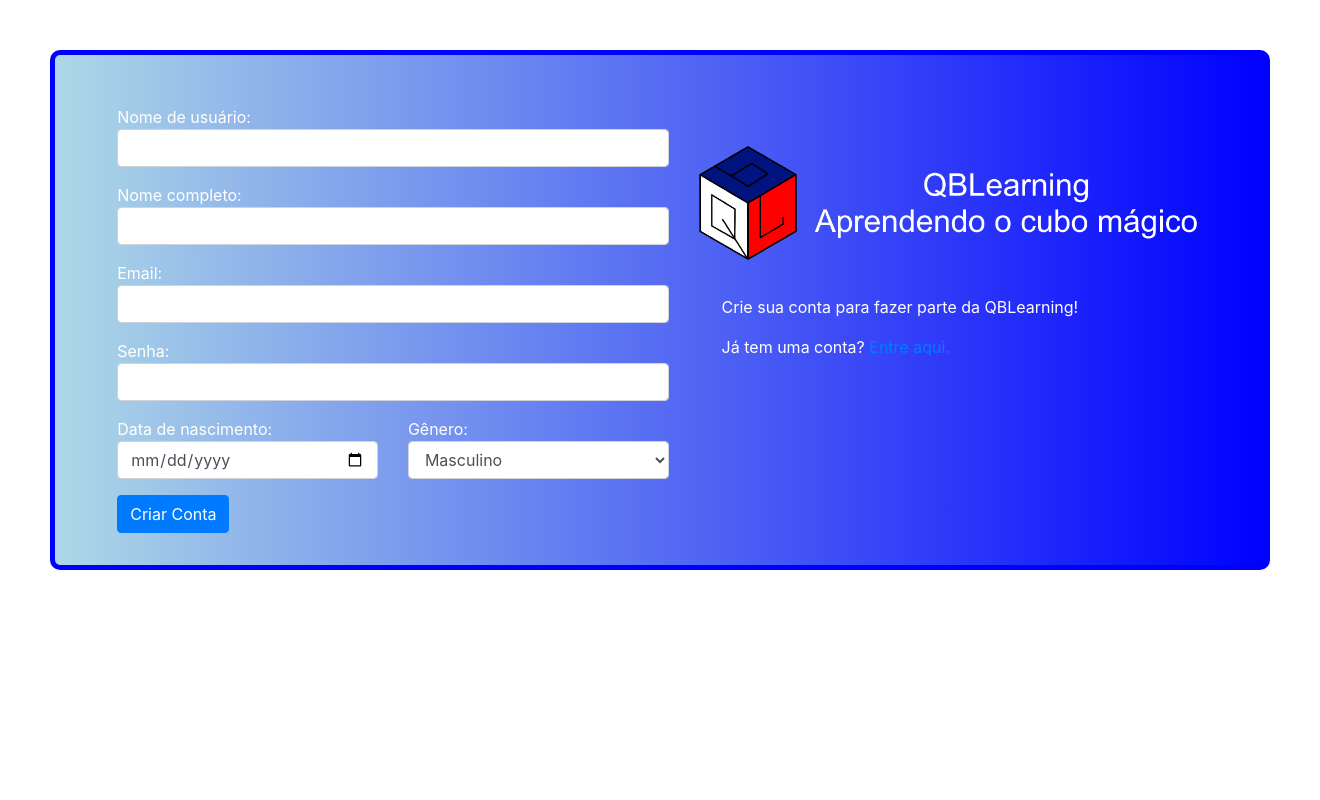
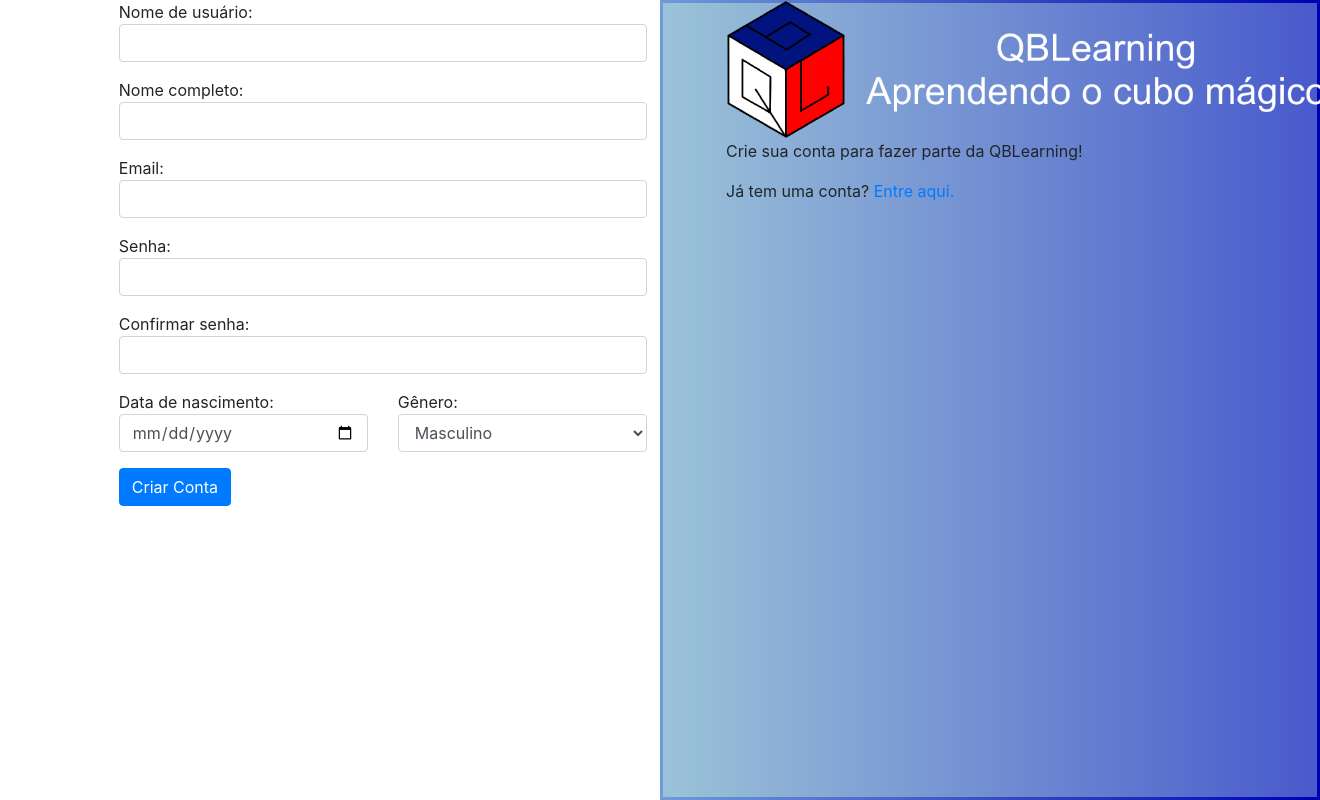
Before and after one commit to cassioPsantos/qblearning, a PHP site: page /qblearning/cadastrar.php in a window 1320 px wide. Run offline with PHP 8.4, Linux system fonts and the light colour scheme.

Commit message:
nsaofjdsa0o dsaodsaondsaohn

```diff
--- a/cadastrar.php
+++ b/cadastrar.php
@@ -15,99 +15,79 @@ if (isset($_POST['btnEnviar'])) {
     $foto = "default.png";
     $email = $_POST['email'];
     $senha = $_POST['senha'];
+    $confirmar_senha = $_POST['confirmar_senha'];
     $genero = $_POST['genero'];
     $nascimento =  $_POST['nascimento'];
 
+    if ($senha == $confirmar_senha) {
         $sql = "INSERT INTO usuarios (nome_usuario, nome_completo, email, senha, genero, nascimento, descricao, foto)
                 VALUES ('$nome_usuario', '$nome_completo', '$email', '$senha', '$genero', '$nascimento', '$descricao', '$foto')";
-
         mysqli_query($conn, $sql);
 
         if (mysqli_affected_rows($conn) > 0) {
-
             echo "<script> alert('Usuário cadastrado com sucesso.') </script>";
+        } else {
+            echo "<script> alert('Ocorreu algum erro.') </script>";
         }
-        else {
-        echo "<script> alert('Ocorreu algum erro.') </script>";
+    } else {
+        echo "<script> alert('As senhas não batem.') </script>";
     }
 }
 ?>
 
-<div class="cadastro cadform">
-
 <div class="logo">
     <img src="imagens/logo2.png" alt="Logo QBLearning" class="logoimg">
-</div>
-    <div class="container logotext" id="cadastrotitle">
     <p>Crie sua conta para fazer parte da QBLearning!</p>
     <p>Já tem uma conta? <a href="entrar.php">Entre aqui.</a></p>
 </div>
 
-<div class="container-fluid">
-    <div class="cadform2">
+<div class="fundo_cadastro_vazio">
+</div>
+
+<div class="cadastro_campos">
     <form method="post">
-        <div class="row">
-            <div class="col-6">
+
                     <div class="form-group">
                     Nome de usuário: <input class='form-control' type="text" name="nome_usuario"/>
                     </div>
+
+                    <div class="form-group">
+                    Nome completo: <input class='form-control' type="text" name="nome_completo"/>
                     </div>
+
+                    <div class="form-group">
+                    Email: <input class="form-control" type="email" name="email"/>
+                    </div>
+
+                    <div class="form-group">
+                    Senha: <input class='form-control' type="password" name="senha"/>
+                    </div>
+
+                    <div class="form-group">
+                    Confirmar senha: <input class='form-control' type="password" name="confirmar_senha"/>
                     </div>
 
                     <div class="row">
-            <div class="col-6">
-                <div class="form-group">
-                Nome completo: <input class='form-control' type="text" name="nome_completo"/>
-                </div>
-            </div>
+
+                        <div class="col-6 form-group">
+                            Data de nascimento: <input class='form-control' type="date" name="nascimento" />
                         </div>
 
-
-        <div class="row">
-            <div class="col-6">
-                <div class="form-group">
-                Email: <input class="form-control" type="email" name="email"/>
-                </div>
-            </div>
-        </div>
-
-        <div class="row">
-            <div class="col-6">
-                <div class="form-group">
-                Senha: <input class='form-control' type="password" name="senha"/>
-                </div>
-            </div>
-        </div>
-
-        <div class="row">
-            <div class="col-3">
-                <div class="form-group">
-                Data de nascimento: <input class='form-control' type="date" name="nascimento" />
-                </div>
-            </div>
-            <div class="col-3">
-                <div class="form-group">
+                        <div class="col-6 form-group">
                             Gênero: <select class='form-control' name="genero">
                             <option value="Masculino">Masculino</option>
                             <option value="Feminino">Feminino</option>
                             <option value="Outro">Outro</option>
                             </select>
                         </div>
-            </div>
+
                     </div>
 
-        <div class="row">
-            <div class="col-3">
                     <div class="form-group">
                         <input class='btn btn-primary' type="submit" value="Criar Conta" name="btnEnviar" />
-                </div>
-            </div>
                     </div>
 
     </form>
 </div>
-</div>
-</div>
-
 </body>
 </html>
--- a/css.css
+++ b/css.css
@@ -16,50 +16,31 @@
 /* TELA DE CADASTRO */
 
 .logo {
-    text-align: left;
-    position: absolute;
-    padding-left: 700px;
-    padding-top: 40px;
-    width: 500px;
-    border-width: 5px;
-    padding: 10px;
-    right: 10%;
-    left: auto;
+    width: 40%;
+    float: right;
+    margin-right: 5%;
 }
 
 .logoimg {
-    margin-top: 30px;
-    width: 500px;
+    width: 600px;
 }
 
-.logotext {
-    right: 12%;
-    left: auto;
+.fundo_cadastro_vazio {
+    position: absolute;
+    margin-left: 50%;
+    width: 50%;
+    height: 100%;
+    background-image: linear-gradient(to right, #9bc3d8, #485acc);
+    z-index: -10;
+    border-image-slice: 1;
+    border-image-source: linear-gradient(to right, #6F9BD6, #0000B2);
+    border-style: solid;
 }
 
-#cadastrotitle {
-    position: absolute;
-    padding-left: 700px;
-    padding-top: 190px;
-}
-
-.cadastro {
-    padding-top: 50px;
-    margin: 50px;
-    border-style: solid;
-    border-width: 5px;
-    border-radius: 10px;
-    background-image: linear-gradient(to right, #add8e6, #0000ff);
-    border-color: #0000ff;
-}
-
-.cadform {
-    background-color: black;
-    color: white;
-}
-
-.cadform2 {
-    margin-left: 4%;
+.cadastro_campos {
+    width: 40%;
+    margin-right: 51%;
+    margin-left: auto;
 }
 
 
```
Also changed, not shown: cronometro.php (+13 -5 lines), entrar.php (+0 -13 lines). Lines whose indentation alone changed are shown as unchanged.
